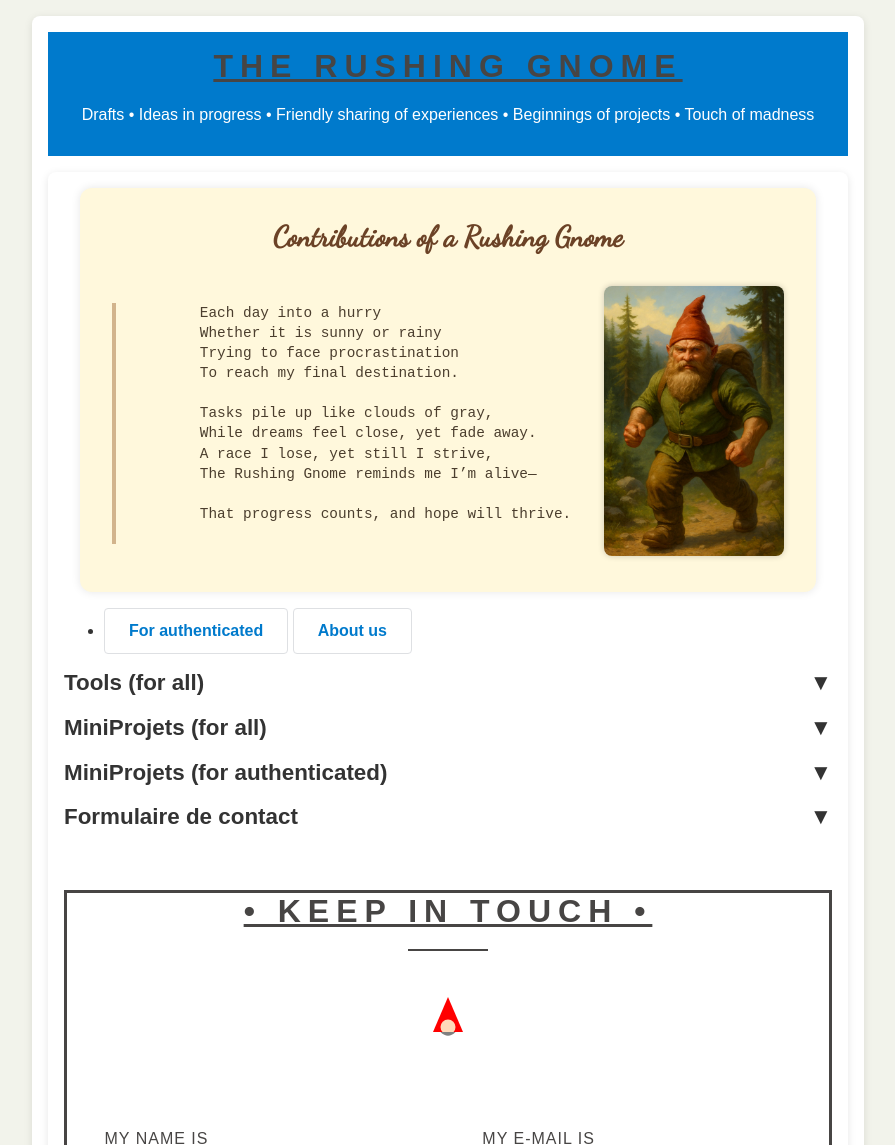
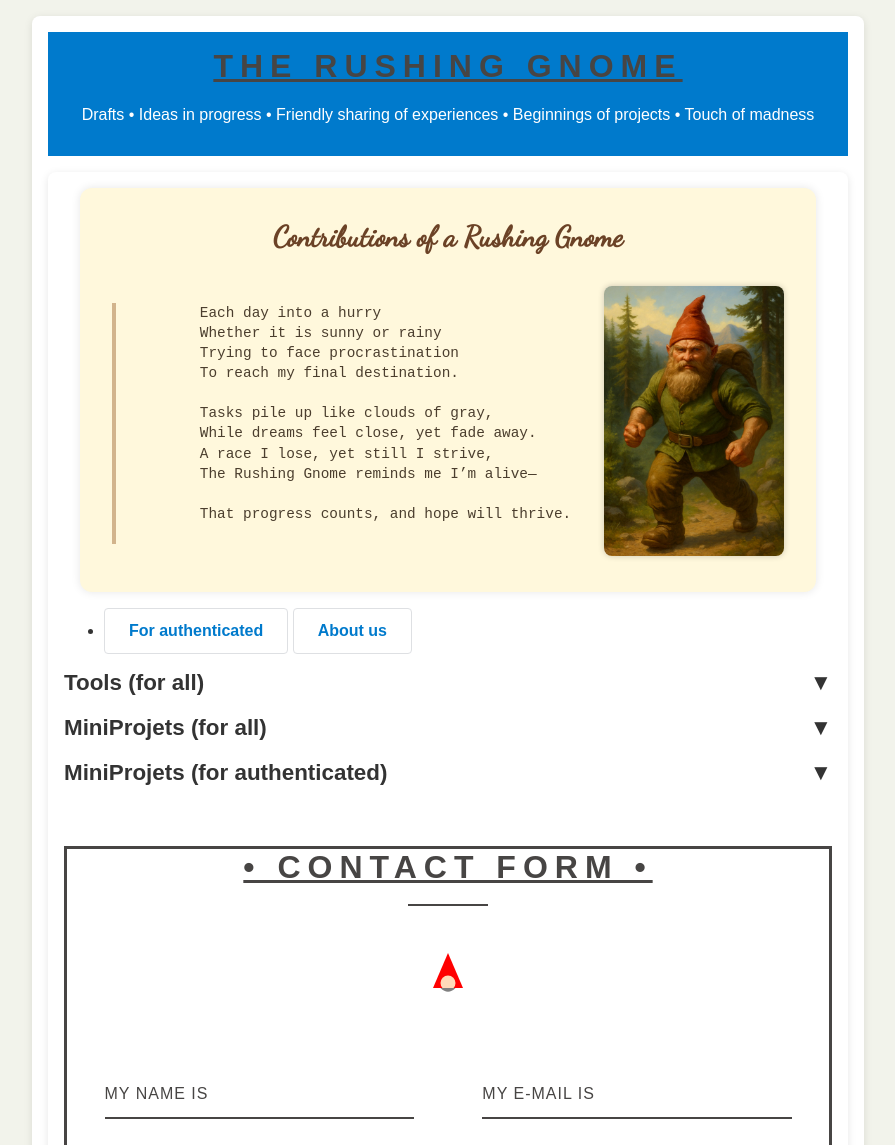
Before and after one commit to RenoCross/the-rushing-gnome, a Jekyll site: the page built from index.html, in a window 1280 px wide, cut to the strip 0-1145 px from the top of the page. Shown: the whole strip, without its empty margins (192-1087 px from the left). Built offline with Jekyll 4.4.1, drawn with Linux system fonts in a browser that asks for light colours.

Commit message:
Update index.html

```diff
--- a/index.html
+++ b/index.html
@@ -106,9 +106,8 @@ title: ""
   </section>
 
   <section id="contact">
-    <h2 class="collapsible">Formulaire de contact</h2>
     <div id="container">
-      <h1>&bull; Keep in Touch &bull;</h1>
+      <h1>&bull; Contact Form &bull;</h1>
       <div class="underline"></div>
       <div class="icon_wrapper">
         <svg class="icon" width="100" height="100" viewBox="0 0 100 100">
@@ -119,11 +118,11 @@ title: ""
       </div>
       <form action="#" method="post" id="contact-form">
         <div class="name">
-          <label for="name"></label>
+          <!-- <label for="name"></label> -->
           <input type="text" placeholder="My name is" name="name" id="name" required>
         </div>
         <div class="email">
-          <label for="email"></label>
+          <!-- <label for="email"></label> -->
           <input type="email" placeholder="My e-mail is" name="email" id="email" required>
         </div>
         <div>
@@ -131,14 +130,14 @@ title: ""
           <input type="text" name="website" style="display:none">
         </div>
         <div class="subject">
-          <label for="subject"></label>
+          <!-- <label for="subject"></label> -->
           <select id="subject" placeholder="Subject line" name="subject" required>
             <option disabled hidden selected>Subject line</option>
             <option value="">-- Choisir un sujet --</option>
           </select>
         </div>
         <div class="message">
-          <label for="message"></label>
+          <!-- <label for="message"></label> -->
           <textarea name="message" placeholder="I'd like to chat/exchange/contribute about" id="message" cols="30" rows="5" required></textarea>
         </div>
         <div class="submit">
```
